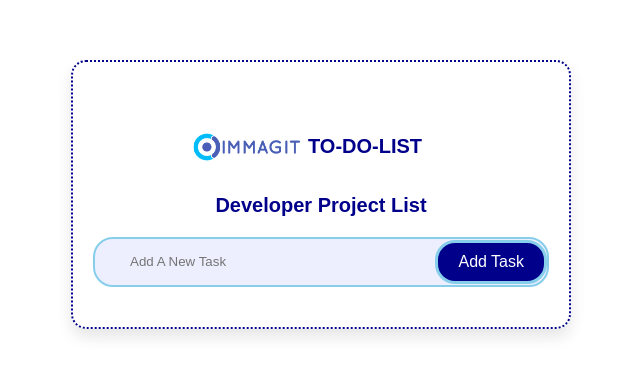
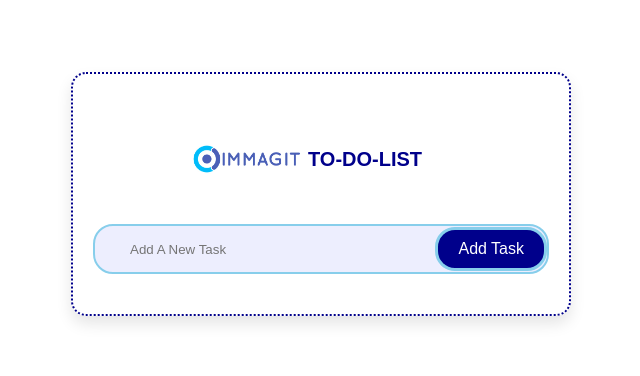
Before and after one commit to Immagit-Corporation/todolist, a plain HTML site: page index.html in a window 1280 px wide. Shown: the part 206-582 px from the top of the page, without its empty margins (319-959 px from the left). Drawn offline with Linux system fonts and the light colour scheme.

Commit message:
Update index.html

```diff
--- a/index.html
+++ b/index.html
@@ -10,7 +10,6 @@
 <body>
     <div class="container">
         <h1><img src="icon.jpg" alt="LOGO" >TO-DO-LIST</h1>
-        <h2>Developer Project List</h2>
         <div class="input-section">
             <input type="text" id="taskInput" placeholder="Add A New Task">
             <button onclick="addTask()">Add Task</button>
```
